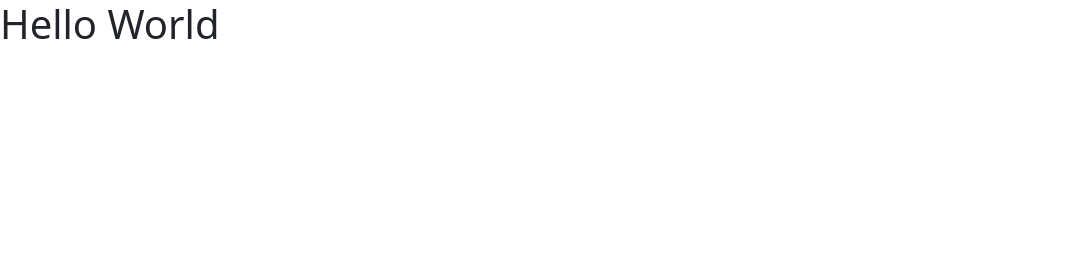
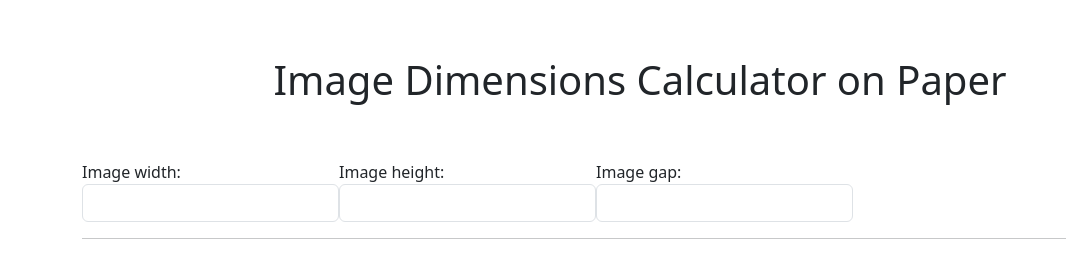
Before and after one commit to mohamed-hassan1/img-dimension-calculator-on-paper, a plain HTML site: page index.html in a window 1280 px wide. Shown: the whole page, without its empty margins (0-1066 px from the left). Drawn offline with Linux system fonts and the light colour scheme.

Commit message:
adding form elements

```diff
--- a/index.html
+++ b/index.html
@@ -21,7 +21,33 @@
 
 </head>
 <body>
-  <h1>Hello World</h1>
+  <div class="container">
+    <section class="form-container pt-5 mt-2">
+      <!-- Start Heading -->
+      <div class="heading text-center pb-5">
+        <h1>Image Dimensions Calculator on Paper</h1>
+      </div>
+      <div class="form-table d-flex">
+        <div class="form-group">
+          <label for="img_width">Image width:</label>
+          <input type="number" name="" id="img_width" class="form-control">
+        </div>
+        <div class="form-group">
+          <label for="img_height">Image height:</label>
+          <input type="number" name="" id="img_height" class="form-control">
+        </div>
+        <div class="form-group">
+          <label for="img_gap">Image gap:</label>
+          <input type="number" name="" id="img_gap" class="form-control">
+        </div>
+      </div>
+    </section>
+    <hr>
+    <section class="paper-container">
+
+    </section>
+  </div>
+
   <!-- *** Start Scripts *** -->
   <!-- Main Script -->
   <script src="js/main.js"></script>
```
